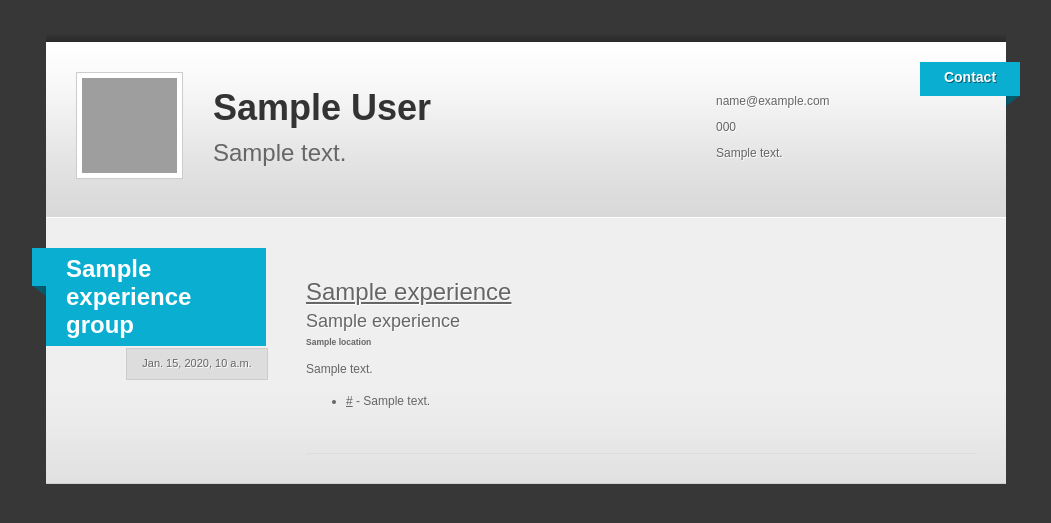
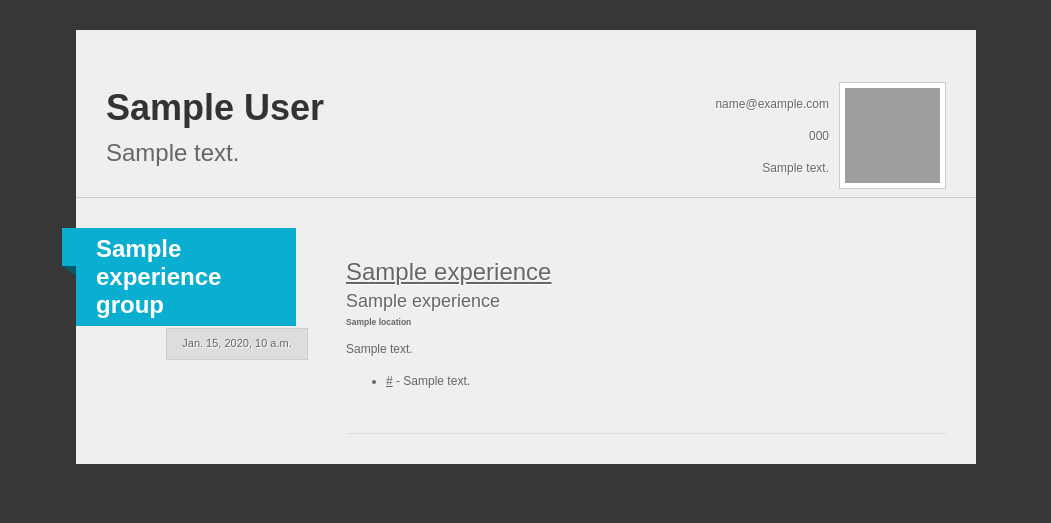
Before and after one commit to marcosalcazar/django-curriculumvitae, a Django app: template curriculumvitae/curriculumvitae/templates/index.html in a window 1280 px wide. Shown: the top 523 px of the page, without its empty margins (114-1165 px from the left). Run offline with Django 3.2, Linux system fonts and the light colour scheme; the template is opened without the code that fills it: most values are stand-ins (such as "Sample title", 1, 10 or a date in 2020); parts of the project's set-up code (start-up, migrations or seed data) failed here and were passed over; grey boxes are pictures that could not be loaded.

Commit message:
A more responsive design, it works on smaller browsers

```diff
--- a/curriculumvitae/curriculumvitae/static/style.css
+++ b/curriculumvitae/curriculumvitae/static/style.css
@@ -8,18 +8,64 @@ body {
     margin:30px 0 30px 0;
     text-align:center;
 }
+a:link {
+    color: #666;
+}
+a:visited {
+    color: #666;
+}
+a:hover {
+    color: #333;
+}
+a:active {
+    color: #666;
+}
+ul, p{
+    line-height:20px;
+}
+.clear{
+    clear:both;
+}
+
 #wrapper{
-    width:960px;
+    min-width: 260px; max-width: 900px;
     margin:0 auto;
     text-align:left;
-    background: url(/static/images/shadow.jpg) repeat-x top #efefef;
+    background: repeat-x top #efefef;
     padding-top:12px;
 }
+
+/**** BANNER -> logo, info, mugshot ****/
 #banner{
-    background:url(/static/images/topbanner.jpg)repeat-x top;
-    height:176px;
     width:100%;
+    border-bottom: 1px solid #ccc;
 }
+#banner #mugshot{
+    padding-top: 40px;
+    float:right;
+    margin-right:30px;
+}
+#banner #mugshot img{
+    padding:5px;
+    background:white;
+    border:1px solid #ccc;
+}
+#banner #logo{
+    float:left;
+    padding:30px;
+    width:400px;
+}
+#banner #info{
+    float:right;
+    position:relative;
+    width:180px;
+    padding-top:40px;
+    padding-right:10px;
+    text-shadow:1px 1px white;
+    text-align: right;
+}
+
+/***** TITULOS *****/
 h1{
     font-size:36px;
     font-weight:bold;
@@ -27,103 +73,11 @@ h1{
     margin:0;
     padding:15px 0 0 0;
 }
-#logo{
-    float:left;
-    padding:30px;
-    width:600px;
-}
-#logo img{
-    float:left;
-    padding:5px;
-    background:white;
-    border:1px solid #ccc;
-    margin-right:30px;
-}
 h2{
     font-size:24px;
     color:#666;
     margin:10px 0 0 0;
     font-weight:normal;
-}
-h6{
-    font-size:0.71em;
-    margin:3px 0 0 0;
-}
-#info{
-    float:right;
-    position:relative;
-    width:250px;
-    height:110px;
-    padding-top:40px;
-    padding-right:40px;
-    text-shadow:1px 1px white;
-}
-#contact{
-    position:absolute;
-    top:20px;
-    right:-14px;
-    background:url(/static/images/3drepeat.jpg) repeat-x top;
-}
-#contact span{
-    display:block;
-    padding:7px 0 0 0;
-    height:38px;
-    width:100px;
-    background:url(/static/images/3dright.jpg) bottom right no-repeat;
-    font-weight:bold;
-    color:white;
-    font-size:14px;
-    text-shadow:1px 1px #005c70;
-    text-align:center;
-    cursor:pointer;
-}
-#contact #form{
-    background:#0aaed1;
-    padding:20px;
-    text-shadow:1px 1px #00596c;
-    color:white;
-    position:relative;
-    z-index:10;
-}
-#contact #form em{
-    position:absolute;
-    bottom:-11px;
-    right:0;
-    background:url(/static/images/3dright.jpg) bottom left;
-    height:12px;
-    width:14px;
-}
-#contact #form p input, #contact #form p textarea{
-    border-top:1px solid #00596c;
-    border-left:1px solid #00596c;
-    border-right:none;
-    border-bottom:none;
-    outline:none;
-    font-family:Arial, Helvetica, sans-serif;
-    font-size:12px;
-    color:#666;
-    width:170px;
-    padding:4px;
-}
-#contact #form .button{
-    background:#004959;
-    border:1px solid #33c8e8;
-    color:white;
-    padding:4px;
-}
-#close{
-    position:absolute;
-    top:-27px;
-    right:20px;
-    cursor:pointer;
-    padding-right:20px;
-    height:16px;
-    background:right no-repeat url(/static/images/close.png);
-}
-.section{
-    width:100%;
-    background:url(/static/images/sectionrepeat.jpg) repeat-x bottom;
-    padding:30px 0;
 }
 h3{
     position:relative;
@@ -134,26 +88,7 @@ h3{
     width:180px;
     padding:7px 20px 7px 20px;
     margin:0;
-    float:left;
-}
-.lefthead{
-    background:url(/static/images/h3left.jpg) top left no-repeat;
-    width:14px;
-    height:49px;
-    position:absolute;
-    top:0;
-    left:-14px;
-}
-.content{
-    float:right;
-    padding-right:30px;
-    width:670px;
-}
-.content p{
-    line-height:20px;
-}
-.clear{
-    clear:both;
+    float: left;
 }
 h4{
     margin:0;
@@ -169,10 +104,29 @@ h5{
     color:#666;
     text-shadow:1px 1px white;
 }
-.item{
+h6{
+    font-size:0.71em;
+    margin:3px 0 0 0;
+}
+
+/**** SECCIONES *****/
+.section{
+    width:100%;
     padding:30px 0;
-    border-bottom:1px solid #ddd;
-    position:relative;
+}
+
+.lefthead{
+    background:url(/static/images/h3left.jpg) top left no-repeat;
+    width:14px;
+    height:49px;
+    position:absolute;
+    top:0;
+    left:-14px;
+}
+.content{
+    float:right;
+    padding-right:30px;
+    width:600px;
 }
 .date{
     position:absolute;
@@ -187,18 +141,8 @@ h5{
     text-align:center;
     text-shadow:1px 1px white;
 }
-a:link {
-    color: #666;
+.item{
+    padding:30px 0;
+    border-bottom:1px solid #ddd;
+    position:relative;
 }
-a:visited {
-    color: #666;
-}
-a:hover {
-    color: #333;
-}
-a:active {
-    color: #666;
-}
-ul{
-    line-height:20px;
-}
--- a/curriculumvitae/curriculumvitae/templates/index.html
+++ b/curriculumvitae/curriculumvitae/templates/index.html
@@ -4,28 +4,42 @@
     <head>
         <meta http-equiv="Content-Type" content="text/html; charset=utf-8" />
         <title>{{ person.full_name }} CV</title>
+        <meta name="author" content="{{ person.full_name }}">
+        <meta http-equiv="X-UA-Compatible" content="IE=edge,chrome=1">
+        <meta name="HandheldFriendly" content="true">
+        <meta name="viewport" content="width=device-width, initial-scale=1,maximum-scale=1,user-scalable=no">
+
         <link rel="stylesheet" type="text/css" href="{{ STATIC_URL }}style.css" />
+        <link rel="stylesheet" type="text/css" href="{{ STATIC_URL }}responsive.css" />
         <script type="text/javascript" src="{{ STATIC_URL }}jquery-1.7.2.min.js"></script>
         <script type="text/javascript" src="{{ STATIC_URL }}general.js"></script>
+        <!--[if lt IE 9]>
+        <script src="http://html5shim.googlecode.com/svn/trunk/html5.js"></script>
+        <script src="http://css3-mediaqueries-js.googlecode.com/svn/trunk/css3-mediaqueries.js"></script>
+        <![endif]-->
+
     </head>
     <body>
 
         <div id="wrapper">
             <div id="banner">
                 <div id="logo">
-                    <img src="{{ MEDIA_URL }}{{ person.mugshot }}" width="95" height="95" alt="me" />
                     <h1>{{ person.full_name }}</h1>
                     <h2>{{ person.short_description }}</h2>
+                </div>
+                <div id="mugshot">
+                    <img src="{{ MEDIA_URL }}{{ person.mugshot }}" width="95" height="95" alt="me" />
                 </div>
                 <div id="info">
                     <p>{{ person.email }}</p>
                     <p>{{ person.phone }}</p>
-                    <p>{{ person.address }}</p>
-                    <div id="contact">
+                    <p>{{ person.full_address }}</p>
+                    <!-- div id="contact">
                     <span>{% trans 'Contact' %}</span>
                         <div id="form"></div>
+                    </div -->
                 </div>
-            </div>
+                <br class='clear' />
             </div>
 
             {% for experience_group in person.experiences_groups.all %}
@@ -38,11 +52,11 @@
                         <div class="date">{{ e.date_range }}</div>
                         {% endif %}
                         <h4>
-                        <a href='{% if e.url %}{{ e.url }}{% else%}#{% endif %}'>{{ e.title }}</a>
+                            <a href='{% if e.url %}{{ e.url }}{% else%}#{% endif %}' target="_blank">{{ e.title }}</a>
                         </h4>
                         {% if e.subtitle %}<h5>{{ e.subtitle }}</h5>{% endif %}
                         {% if e.location %}<h6>{{ e.location }}</h6>{% endif %}
-                    {% if e.summary %}<p>{{ e.summary }}</p>{% endif %}
+                        {% if e.description %}<p>{{ e.description }}</p>{% endif %}
                         {% if e.items %}
                         <ul>
                         {% for i in e.items.all %}
@@ -62,5 +76,6 @@
             </div>
             {% endfor %}
 
+        </div><!-- /wrapper -->
     </body>
 </html>
```
Also changed, not shown: curriculumvitae/curriculumvitae/models.py (+11 -0 lines), curriculumvitae/curriculumvitae/static/responsive.css (added, +32 -0 lines). Lines whose indentation alone changed are shown as unchanged.
